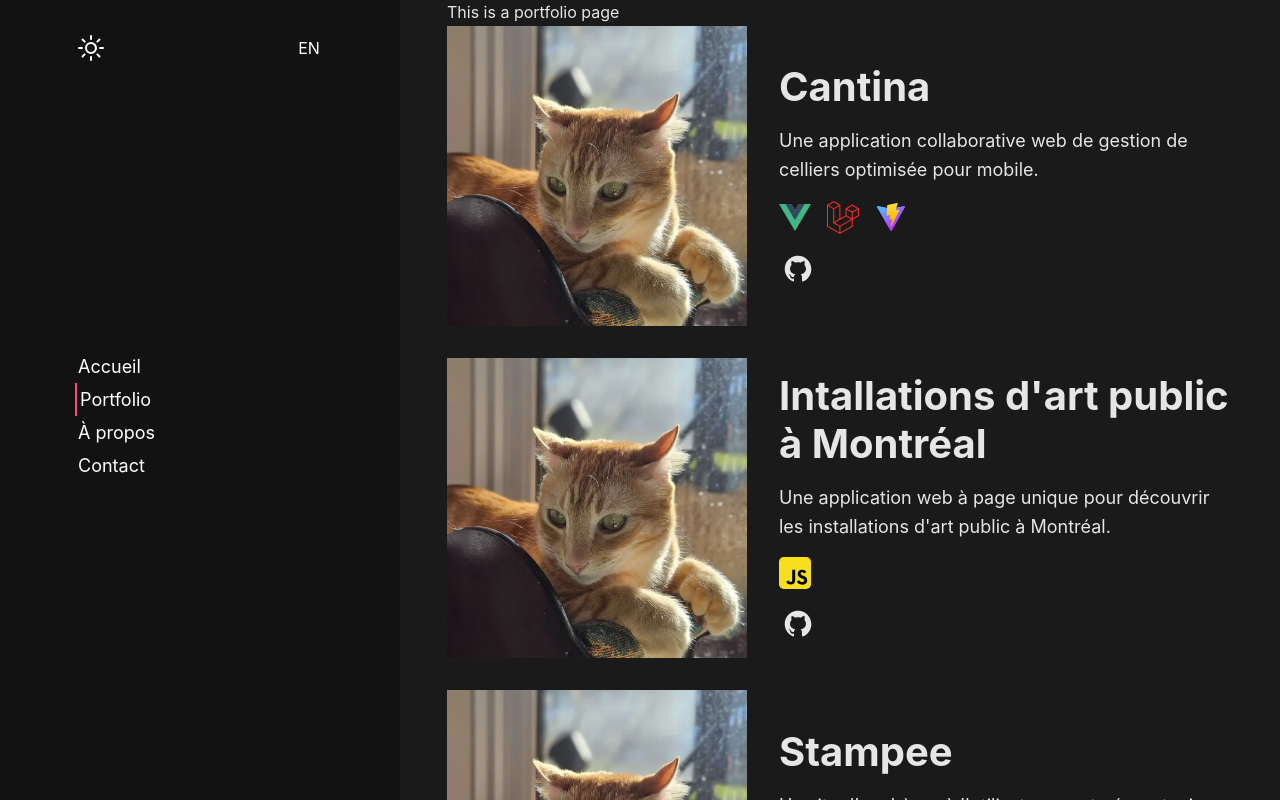
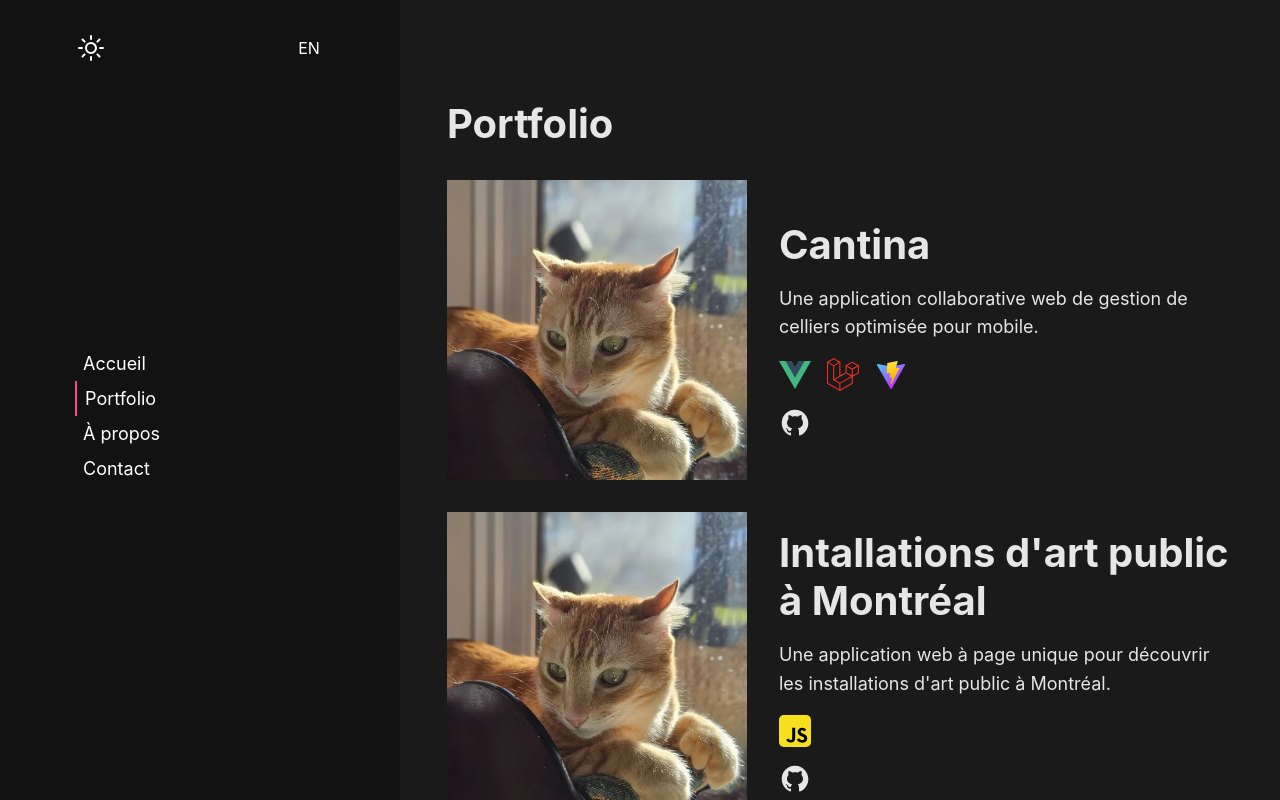
Before and after one commit to ysimard94/portfolio, a Vue app: page /portfolio in a window 1280 px wide. Shown: the top 800 px of the page. Built offline with nearby package versions, Linux system fonts and the light colour scheme.

Commit message:
Added heading, adjusted nav spacing

```diff
--- a/src/App.vue
+++ b/src/App.vue
@@ -1,12 +1,12 @@
 <script setup>
-import Navigation from './components/Navigation.vue'
-import { RouterLink, RouterView } from 'vue-router'
-import { useThemeStore } from './store/ThemeStore'
+import Navigation from './components/Navigation.vue';
+import { RouterLink, RouterView } from 'vue-router';
+import { useThemeStore } from './store/ThemeStore';
 
-const themeStore = useThemeStore()
+const themeStore = useThemeStore();
 
 if (localStorage.getItem('theme') === null) {
-    localStorage.setItem('theme', 'dark-theme')
+    localStorage.setItem('theme', 'dark-theme');
 }
 </script>
 
@@ -34,6 +34,7 @@ if (localStorage.getItem('theme') === null) {
     --background-color-nav: hsl(0, 0%, 7%);
     --background-color-secondary: #41b883;
     --background-color-tooltip: hsl(0, 0%, 85%);
+    --accent-color: hsl(343, 100%, 64%);
     --color-tooltip: hsl(211, 28%, 29%);
     --color-primary: #fff;
     --color-secondary: #35495e;
@@ -71,6 +72,7 @@ main {
     display: grid;
     align-items: center;
     margin: auto;
+    padding-block: 100px;
     padding-inline: 2rem;
     max-width: 850px;
 }
--- a/src/assets/main.css
+++ b/src/assets/main.css
@@ -1,16 +1,12 @@
 @import './base.css';
-
 
 a {
     color: inherit;
     text-decoration: none;
     transition: 0.4s;
-  padding: 3px;
 }
 
-
 @media (min-width: 1024px) {
-
     #app {
         display: flex;
     }
--- a/src/components/Navigation.vue
+++ b/src/components/Navigation.vue
@@ -137,6 +137,7 @@ button {
 nav a {
     display: block;
     position: relative;
+    padding: 4px 8px;
     transition: 300ms;
     z-index: 2;
 }
@@ -148,7 +149,7 @@ nav a:before {
     left: 0;
     width: 100%;
     height: 100%;
-    background: hsl(343, 100%, 64%);
+    background: var(--accent-color);
     transition: 250ms;
     transform-origin: left;
     transform: scaleX(0);
--- a/src/views/PortfolioView.vue
+++ b/src/views/PortfolioView.vue
@@ -13,7 +13,7 @@ export default {
 
 <template>
     <section>
-        <h1>This is a portfolio page</h1>
+        <h2>{{ $t('portfolio.title') }}</h2>
         <div v-for="project in projects" class="project">
             <div class="preview-image">
                 <img
@@ -83,7 +83,7 @@ export default {
     gap: 2rem;
 }
 
-.project + .project {
+section > * + * {
     margin-top: 2rem;
 }
 
@@ -164,7 +164,7 @@ export default {
     margin-left: -5px;
     border-width: 5px;
     border-style: solid;
-    border-color: hsl(0, 0%, 65%) transparent transparent transparent;
+    border-color: var(--accent-color) transparent transparent transparent;
 }
 
 .language:hover .tooltip::after,
```
Lines whose indentation alone changed are shown as unchanged.
